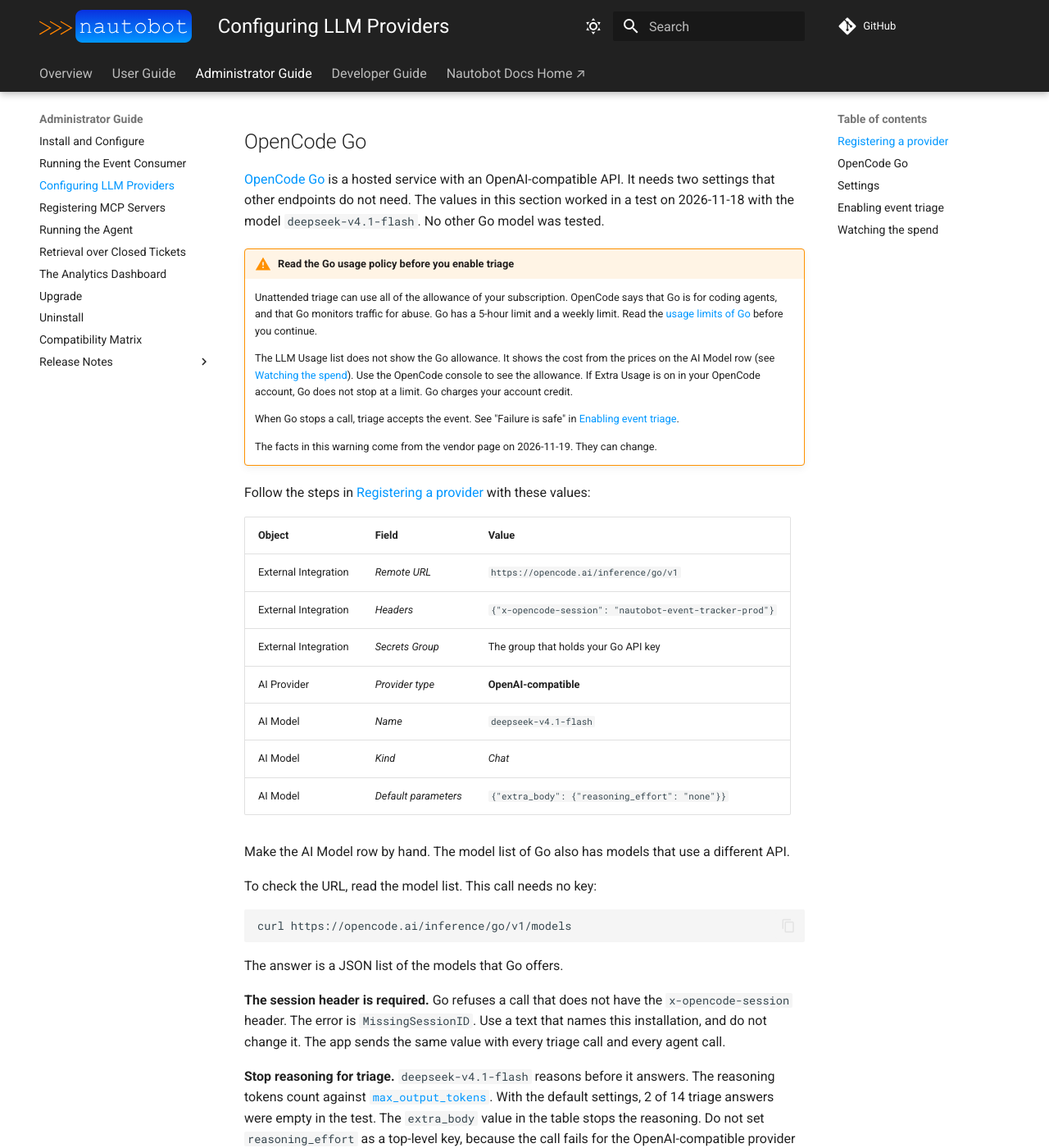
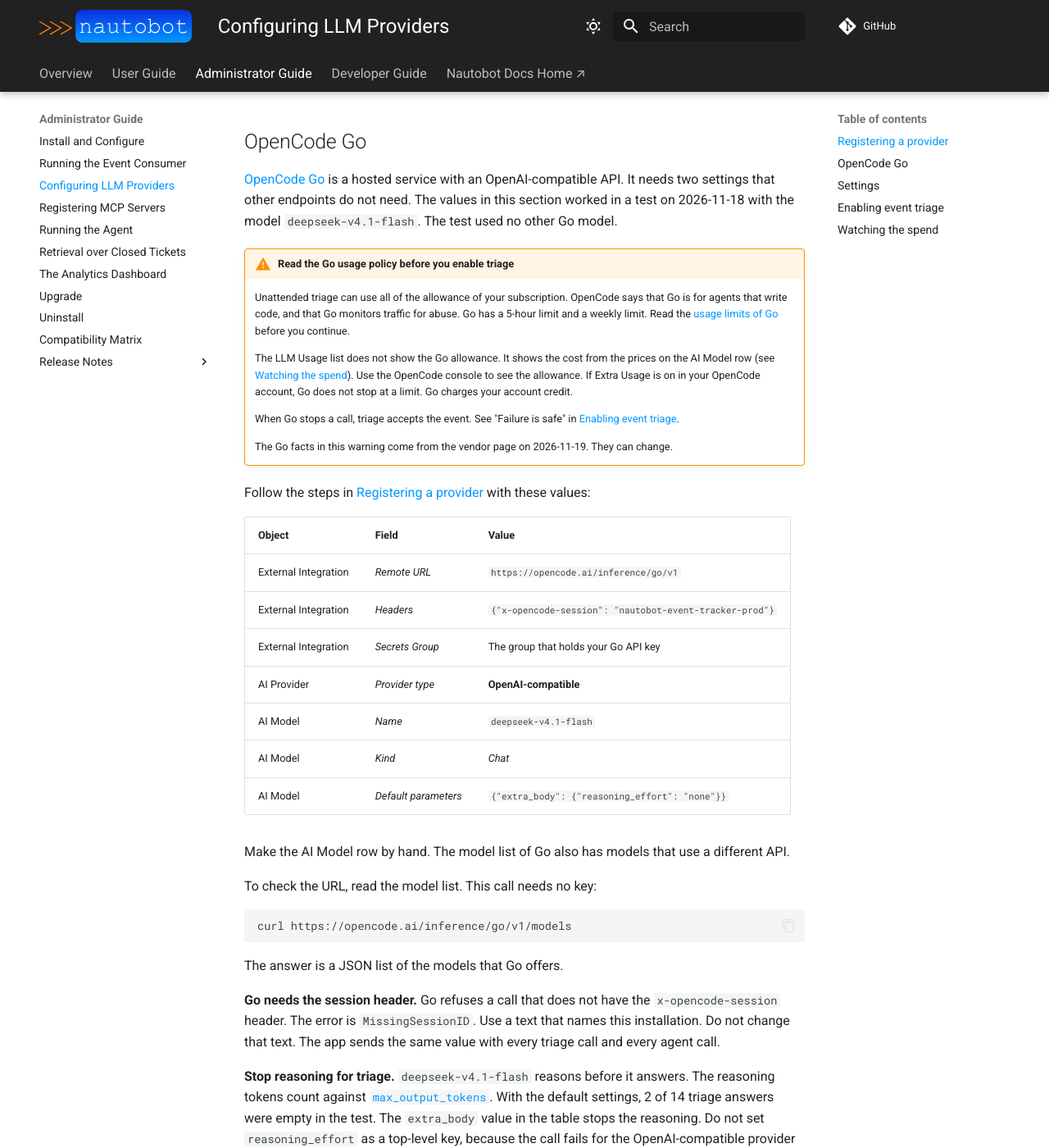
Before and after one commit to jtdub/nautobot-app-event-tracker, an MkDocs documentation site: the page built from docs/admin/llm.md, in a window 1280 px wide and 1400 px high, scrolled down 2508 px. Shown: the whole window at 82% size. Built offline with MkDocs 1.6.1 and Material for MkDocs 9.7.7, drawn with Linux system fonts in a browser that asks for light colours; comment, search, counter and statistics services are not loaded.

Commit message:
16: Address QA round 1 findings
Claude-Session: https://claude.ai/code/session_015Wtbd2fwPED1G32sMDVngA

```diff
--- a/docs/admin/llm.md
+++ b/docs/admin/llm.md
@@ -108,12 +108,12 @@ provider's default.
 
 [OpenCode Go](https://opencode.ai/docs/en/go/) is a hosted service with an OpenAI-compatible API.
 It needs two settings that other endpoints do not need. The values in this section worked in a
-test on 2026-11-18 with the model `deepseek-v4.1-flash`. No other Go model was tested.
+test on 2026-11-18 with the model `deepseek-v4.1-flash`. The test used no other Go model.
 
 !!! warning "Read the Go usage policy before you enable triage"
     Unattended triage can use all of the allowance of your subscription. OpenCode says that Go
-    is for coding agents, and that Go monitors traffic for abuse. Go has a 5-hour limit and a
-    weekly limit. Read the [usage limits of Go](https://opencode.ai/docs/en/go/#usage-limits)
+    is for agents that write code, and that Go monitors traffic for abuse. Go has a 5-hour limit
+    and a weekly limit. Read the [usage limits of Go](https://opencode.ai/docs/en/go/#usage-limits)
     before you continue.
 
     The LLM Usage list does not show the Go allowance. It shows the cost from the prices on the
@@ -124,7 +124,7 @@ test on 2026-11-18 with the model `deepseek-v4.1-flash`. No other Go model was t
     When Go stops a call, triage accepts the event. See "Failure is safe" in
     [Enabling event triage](#enabling-event-triage).
 
-    The facts in this warning come from the vendor page on 2026-11-19. They can change.
+    The Go facts in this warning come from the vendor page on 2026-11-19. They can change.
 
 Follow the steps in [Registering a provider](#registering-a-provider) with these values:
 
@@ -148,9 +148,9 @@ curl https://opencode.ai/inference/go/v1/models
 
 The answer is a JSON list of the models that Go offers.
 
-**The session header is required.** Go refuses a call that does not have the
+**Go needs the session header.** Go refuses a call that does not have the
 `x-opencode-session` header. The error is `MissingSessionID`. Use a text that names this
-installation, and do not change it. The app sends the same value with every triage call and
+installation. Do not change that text. The app sends the same value with every triage call and
 every agent call.
 
 **Stop reasoning for triage.** `deepseek-v4.1-flash` reasons before it answers. The reasoning
```
